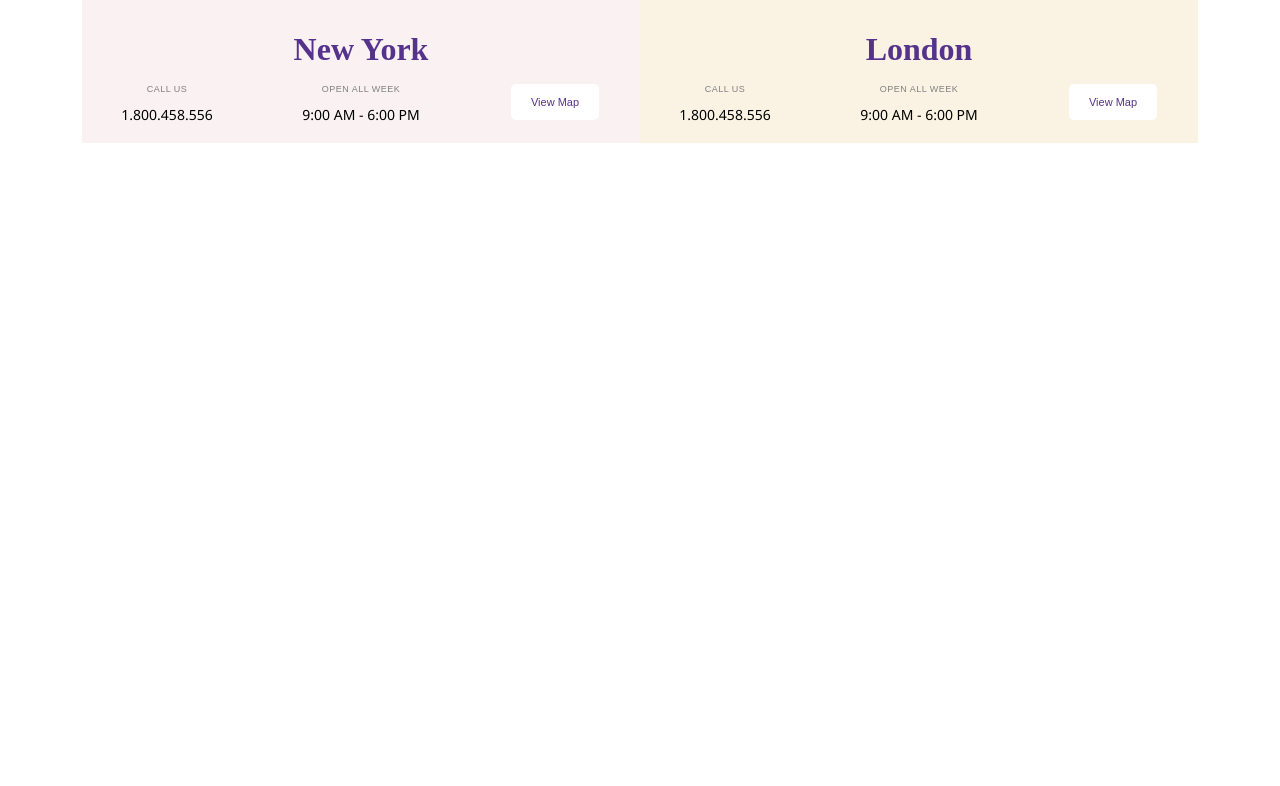
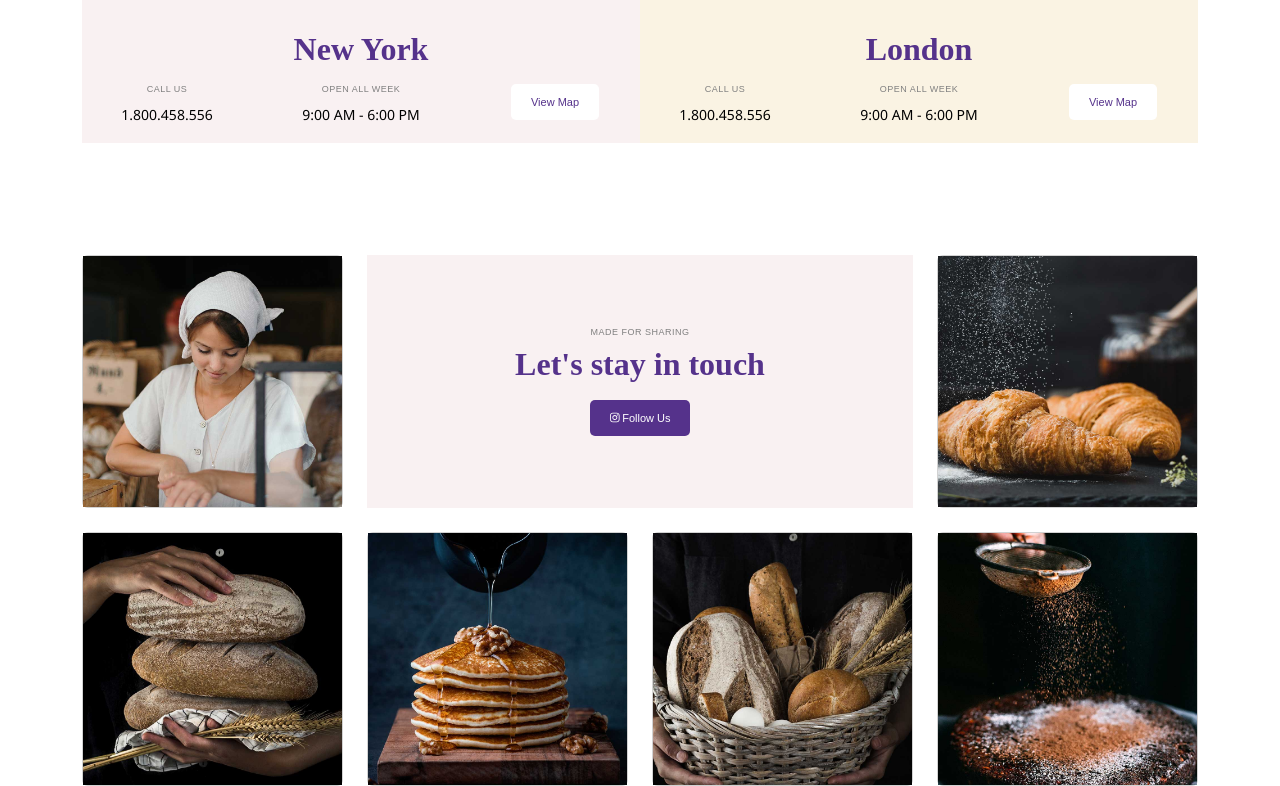
Before and after one commit to AntonioDiBari/proj-html-vuejs, a Vue app: page / in a window 1280 px wide. Shown: the part 5151-5937 px from the top of the page. Before the commit the page ends 5294 px from the top, so only its background shows below. Built offline with nearby package versions, Linux system fonts and the light colour scheme.

Commit message:
feat: AppSocial

```diff
--- a/src/components/AppBtn.vue
+++ b/src/components/AppBtn.vue
@@ -6,12 +6,14 @@ export default {
   props: {
     text: String,
     textClass: String,
+    logoIg: Boolean,
   },
 };
 </script>
 
 <template>
   <button :class="textClass" class="button">
+    <font-awesome-icon v-if="logoIg" :icon="['fab', 'instagram']" />
     {{ text }}
   </button>
 </template>
--- a/src/components/AppMain.vue
+++ b/src/components/AppMain.vue
@@ -3,6 +3,7 @@ import { store } from "../store/index.js";
 import AppProduct from "./AppProduct.vue";
 import AppInfo from "./AppInfo.vue";
 import AppLocation from "./AppLocation.vue";
+import AppSocial from "./AppSocial.vue";
 
 export default {
   data() {
@@ -11,7 +12,7 @@ export default {
     };
   },
   methods: {},
-  components: { AppProduct, AppInfo, AppLocation },
+  components: { AppProduct, AppInfo, AppLocation, AppSocial },
 };
 </script>
 
@@ -19,6 +20,7 @@ export default {
   <AppProduct />
   <AppInfo />
   <AppLocation />
+  <AppSocial />
 </template>
 
 <style lang="scss" scoped>
--- /dev/null
+++ b/src/components/AppSocial.vue
@@ -0,0 +1,76 @@
+<script>
+import AppBtn from "./AppBtn.vue";
+
+export default {
+  data() {
+    return {};
+  },
+  components: { AppBtn },
+};
+</script>
+
+<template>
+  <section class="container">
+    <div class="row g-4">
+      <div class="col-3">
+        <div class="card">
+          <img src="../assets/img/social-1.jpg" alt="" />
+        </div>
+      </div>
+      <div class="col-6">
+        <div class="social-card">
+          <div>
+            <h4 class="subtitle">MADE FOR SHARING</h4>
+            <h2 class="title mb-3">Let's stay in touch</h2>
+            <AppBtn :text="`Follow Us`" :textClass="`white`" :logoIg="true" />
+          </div>
+        </div>
+      </div>
+      <div class="col-3">
+        <div class="card">
+          <img src="../assets/img/social-2.jpg" alt="" />
+        </div>
+      </div>
+      <div class="col-3">
+        <div class="card">
+          <img src="../assets/img/social-3.jpg" alt="" />
+        </div>
+      </div>
+      <div class="col-3">
+        <div class="card">
+          <img src="../assets/img/social-5.jpg" alt="" />
+        </div>
+      </div>
+      <div class="col-3">
+        <div class="card">
+          <img src="../assets/img/social-4.jpg" alt="" />
+        </div>
+      </div>
+      <div class="col-3">
+        <div class="card">
+          <img src="../assets/img/social-6.jpg" alt="" />
+        </div>
+      </div>
+    </div>
+  </section>
+</template>
+
+<style lang="scss" scoped>
+@use "../styles/partials/mixins" as *;
+@use "../styles/partials/variables" as *;
+
+section {
+  margin-top: 7rem;
+}
+.social-card {
+  background-color: $pink;
+  height: 100%;
+  text-align: center;
+  display: flex;
+  justify-content: center;
+  align-items: center;
+}
+.title {
+  font-size: 2rem;
+}
+</style>
--- a/src/main.js
+++ b/src/main.js
@@ -15,10 +15,24 @@ import {
   faChevronLeft,
   faChevronRight,
 } from "@fortawesome/free-solid-svg-icons";
-import {} from "@fortawesome/free-brands-svg-icons";
+import {
+  faInstagram,
+  faTwitter,
+  faFacebookF,
+  faPinterestP,
+} from "@fortawesome/free-brands-svg-icons";
 
 //_ add icons to the library _//
-library.add(faCartShopping, faFolderOpen, faChevronLeft, faChevronRight);
+library.add(
+  faCartShopping,
+  faFolderOpen,
+  faChevronLeft,
+  faChevronRight,
+  faInstagram,
+  faTwitter,
+  faFacebookF,
+  faPinterestP
+);
 
 import App from "./App.vue";
 
```
